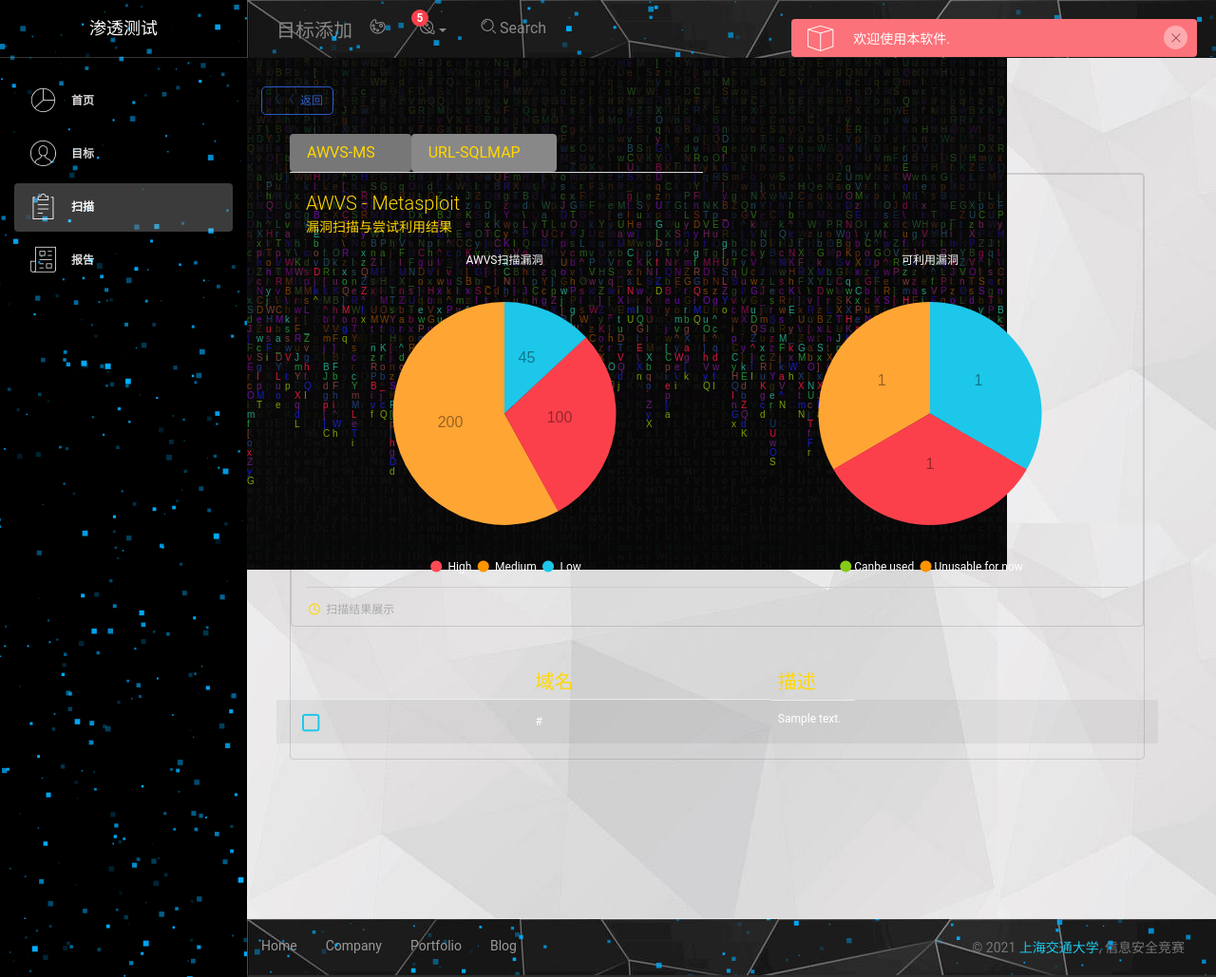
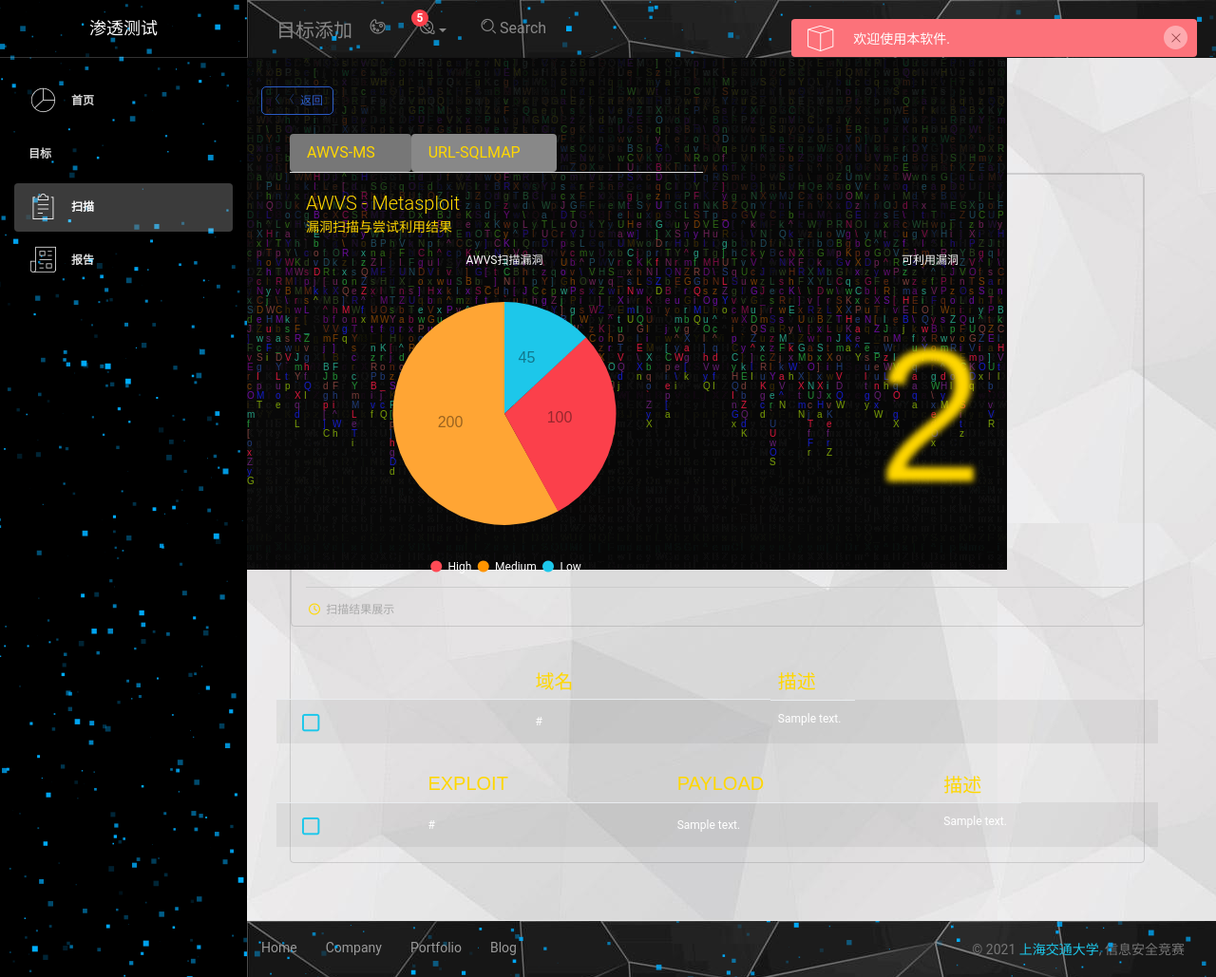
Before and after one commit to guxiaoran-728/CSAS_SITE, a Django app: template CSAS_SITE/csassite/templates/vulnerability_scanning/result.html in a window 1280 px wide. Shown: the whole page at 95% size. Run offline with Django 3.2, Linux system fonts and the light colour scheme; the template is opened without the code that fills it: most values are stand-ins (such as "Sample title", 1, 10 or a date in 2020); some libraries are stand-ins or nearby versions; some web fonts are replaced.

Commit message:
修改前端页面

```diff
--- a/CSAS_SITE/csassite/templates/vulnerability_scanning/home.html
+++ b/CSAS_SITE/csassite/templates/vulnerability_scanning/home.html
@@ -62,7 +62,7 @@
                     </li>
                     <li style="position: relative;">
                         <a class="nav-link" href="http://127.0.0.1:8000/vulnerability_scanning/target">
-                            <i class="nc-icon nc-circle-09"></i>
+                            <i class="nc-icon nc-support-17"></i>
                             <p>目标</p>
                         </a>
                     </li>
--- a/CSAS_SITE/csassite/templates/vulnerability_scanning/report.html
+++ b/CSAS_SITE/csassite/templates/vulnerability_scanning/report.html
@@ -61,7 +61,7 @@
                     </li>
                     <li style="position: relative;">
                         <a class="nav-link" href="./target.html">
-                            <i class="nc-icon nc-circle-09"></i>
+                            <i class="nc-icon nc-support-17"></i>
                             <p>目标</p>
                         </a>
                     </li>
--- a/CSAS_SITE/csassite/templates/vulnerability_scanning/result.html
+++ b/CSAS_SITE/csassite/templates/vulnerability_scanning/result.html
@@ -34,6 +34,16 @@
     <link href="../../static/css/font-awesome.min93e3.css" rel="stylesheet">
     <link href="../../static/css/animate.min.css" rel="stylesheet">
     <link rel="stylesheet" media="screen" href="../../static/css/style.css">
+    <style type="text/css">
+        #text {
+          text-transform:uppercase;
+          -webkit-tranform:translateZ(0);
+          -webkit-transition-duration:0.05s;
+          -moz-tranform:translateZ(0);
+          color:rgba(0,0,0,0);
+          text-shadow:0 0 6px gold;
+        }
+        </style>
 </head>
 
 <body>
@@ -62,7 +72,7 @@
                     </li>
                     <li style="position: relative;">
                         <a class="nav-link" href="./target.html">
-                            <i class="nc-icon nc-circle-09"></i>
+                            <i class="nc-icon nc-"></i>
                             <p>目标</p>
                         </a>
                     </li>
@@ -185,17 +195,16 @@
                                         </div>
                                         <div class = "row" style="position: relative;">
                                             <div id="chartPreferences1" class="ct-chart ct-perfect-fourth" style="display: inline;width: 50%;"></div>
-                                            <div id="chartPreferences2" class="ct-chart ct-perfect-fourth" style="display: inline;width: 50%;"></div>
+                                            <div style="display: inline;width: 50%;font-size: 200px;text-align: center;margin-top: 40px;" id="text">
+                                                2
+                                              </div>
+
                                         </div>
                                         <div class = "row">
                                             <div class="legend" style="display: inline;width: 50%;text-align: center;">
                                                 <i class="fa fa-circle text-danger" ></i> <p style="color: white;display: inline;">High</p>
                                                 <i class="fa fa-circle text-warning" ></i> <p style="color: white;display: inline;">Medium</p>
                                                 <i class="fa fa-circle text-info" ></i> <p style="color: white;display: inline;">Low</p>
-                                            </div>
-                                            <div class="legend" style="width: 50%;display: inline;text-align: center;">
-                                                <i class="fa fa-circle text-success" ></i><p style="color: white;display: inline;">Canbe used</p>
-                                                <i class="fa fa-circle text-warning" ></i><p style="color: white;display: inline;">Unusable for now</p>
                                             </div>
                                         </div>
                                         <hr>
@@ -224,6 +233,36 @@
                                                     </div>
                                                 </td>
                                                 <td style="color: white;">{{target.url}}</td>
+                                                <td style="color: white;">{{target.description}}</td>
+                                            </tr>
+                                            {%endfor%}
+
+                                        </tbody>
+                                    </table>
+
+                                </div>
+                                <div class="table-responsive table-full-width" style="display:grid;position:relative;">
+                                    <table class="table table-hover table-striped">
+                                        <thead >
+                                            <th></th>
+                                            <th style="position: relative;color:gold;font-size: 20px;margin-right: 200px;">exploit</th>
+                                            <th style="position: relative;color:gold;font-size: 20px;">payload</th>
+                                            <th style="position: relative;color:gold;font-size: 20px;">描述</th>
+                                        </thead>
+                                        <tbody  >
+                                            {%for target in targetlist%}
+                                            <tr >
+                                                <td>
+                                                    <div class="form-check">
+                                                        <label class="form-check-label">
+
+                                                            <input name="choosetarget" class="form-check-input" type="checkbox" value="{{target.id}}"/>
+                                                            <span class="form-check-sign"></span>
+
+                                                    </div>
+                                                </td>
+                                                <td style="color: white;">{{target.url}}</td>
+                                                <td style="color: white;">{{target.description}}</td>
                                                 <td style="color: white;">{{target.description}}</td>
                                             </tr>
                                             {%endfor%}
@@ -437,8 +476,6 @@
     $(document).ready(function() {
         // Javascript method's body can be found in assets/js/demos.js
         demo.initDashboardPageCharts1(45,100,200);
-        demo.initDashboardPageCharts2(1,1,1);
-
         demo.showNotification();
 
     });
@@ -449,5 +486,36 @@
     }
 
 </script>
+<script type="text/javascript">
+
+    var text = document.getElementById('text'),
+      body = document.body,
+      steps = 7;
+    function threedee (e) {
+      var x = Math.round(steps / (window.innerWidth / 2) * (window.innerWidth / 2 - e.clientX)),
+        y = Math.round(steps / (window.innerHeight / 2) * (window.innerHeight / 2 - e.clientY)),
+        shadow = '',
+        color = 190,
+        radius = 3,
+        i;
+
+      for (i=0; i<steps; i++) {
+        tx = Math.round(x / steps * i);
+        ty = Math.round(y / steps * i);
+        if (tx || ty) {
+          color -= 3 * i;
+          shadow += tx + 'px ' + ty + 'px 0 rgb(' + color + ', ' + color + ', ' + color + '), ';
+        }
+      }
+
+      shadow += x + 'px ' + y + 'px 1px rgba(0,0,0,.2), ' + x*2 + 'px ' + y*2 + 'px 6px rgba(0,0,0,.3)';
+
+      text.style.textShadow = shadow;
+      text.style.webkitTransform = 'translateZ(0) rotateX(' + y*1.5 + 'deg) rotateY(' + -x*1.5 + 'deg)';
+      text.style.MozTransform = 'translateZ(0) rotateX(' + y*1.5 + 'deg) rotateY(' + -x*1.5 + 'deg)';
+    }
+
+    document.addEventListener('mousemove', threedee, false);
+    </script>
 
 </html>
--- a/CSAS_SITE/csassite/templates/vulnerability_scanning/scan.html
+++ b/CSAS_SITE/csassite/templates/vulnerability_scanning/scan.html
@@ -62,7 +62,7 @@
                     </li>
                     <li style="position: relative;">
                         <a class="nav-link" href="http://127.0.0.1:8000/vulnerability_scanning/target">
-                            <i class="nc-icon nc-circle-09"></i>
+                            <i class="nc-icon nc-support-17"></i>
                             <p>目标</p>
                         </a>
                     </li>
--- a/CSAS_SITE/csassite/templates/vulnerability_scanning/target_1.html
+++ b/CSAS_SITE/csassite/templates/vulnerability_scanning/target_1.html
@@ -56,7 +56,7 @@
                 <ul class="nav">
                     <li style="position: relative;">
                         <a class="nav-link" href="http://127.0.0.1:8000/vulnerability_scanning/home">
-                            <i class="nc-icon nc-chart-pie-35"></i>
+                            <i class="nc-icon nc-support-17"></i>
                             <p>首页</p>
                         </a>
                     </li>
```
